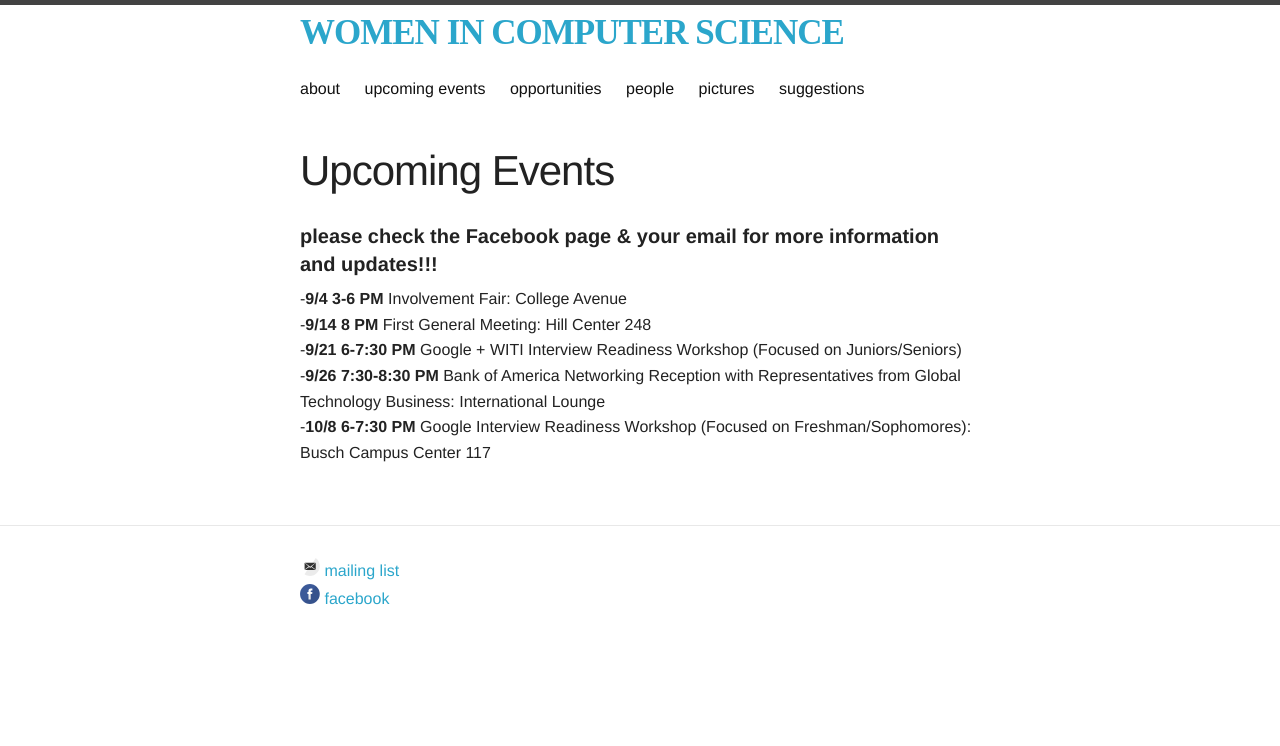
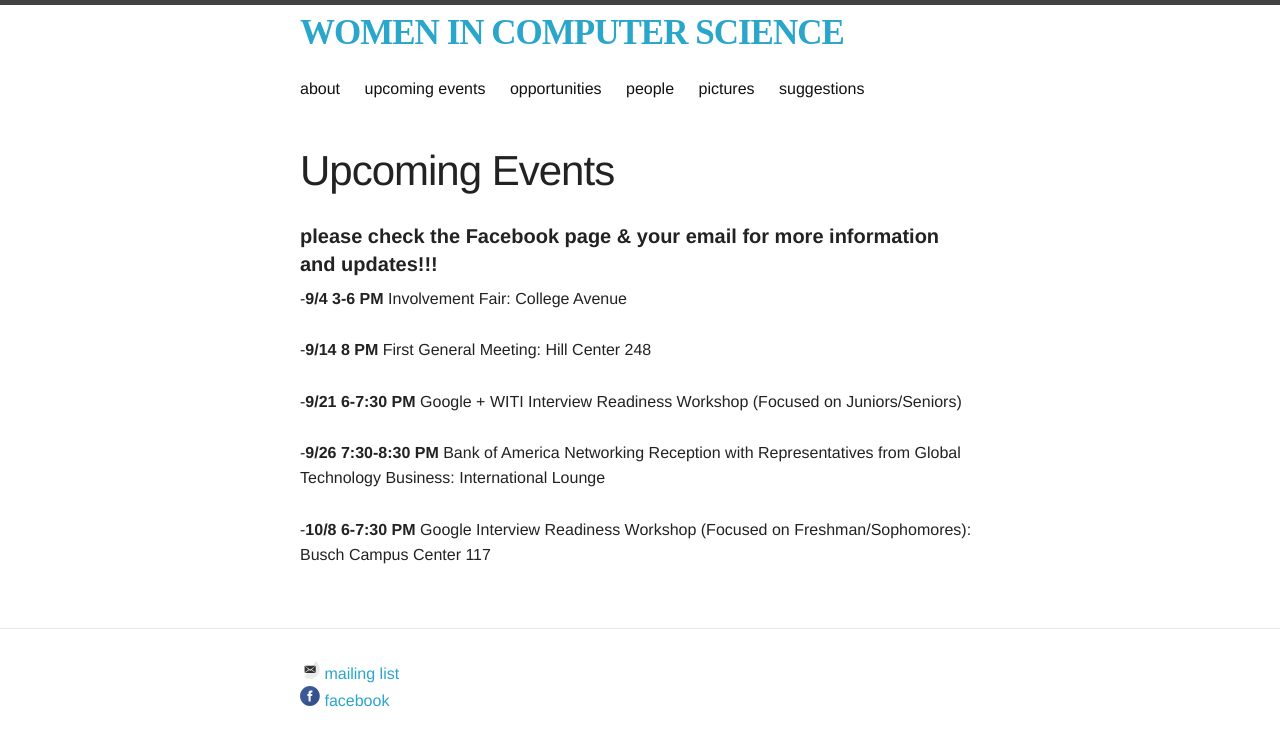
Before and after one commit to scarletwcs/ruwics.github.io, a Jekyll site: the page built from events.md, in a window 1280 px wide. Shown: the top 746 px of the page. Built offline with Jekyll 4.4.1, drawn with Linux system fonts in a browser that asks for light colours; nearby versions of some CDN libraries; some web fonts are replaced.

```diff
--- a/events.md
+++ b/events.md
@@ -6,8 +6,8 @@ permalink: /events/
 
 #### **please check the Facebook page & your email for more information and updates!!!**
 
--**9/4 3-6 PM** Involvement Fair: College Avenue<br>
--**9/14 8 PM** First General Meeting: Hill Center 248<br>
--**9/21 6-7:30 PM** Google + WITI Interview Readiness Workshop (Focused on Juniors/Seniors)<br>
--**9/26 7:30-8:30 PM** Bank of America Networking Reception with Representatives from Global Technology Business: International Lounge<br>
+-**9/4 3-6 PM** Involvement Fair: College Avenue<br><br>
+-**9/14 8 PM** First General Meeting: Hill Center 248<br><br>
+-**9/21 6-7:30 PM** Google + WITI Interview Readiness Workshop (Focused on Juniors/Seniors)<br><br>
+-**9/26 7:30-8:30 PM** Bank of America Networking Reception with Representatives from Global Technology Business: International Lounge<br><br>
 -**10/8 6-7:30 PM** Google Interview Readiness Workshop (Focused on Freshman/Sophomores): Busch Campus Center 117
```
